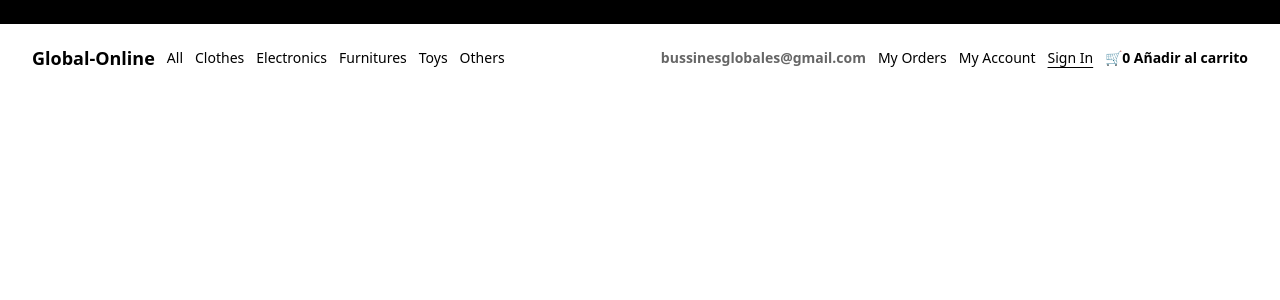
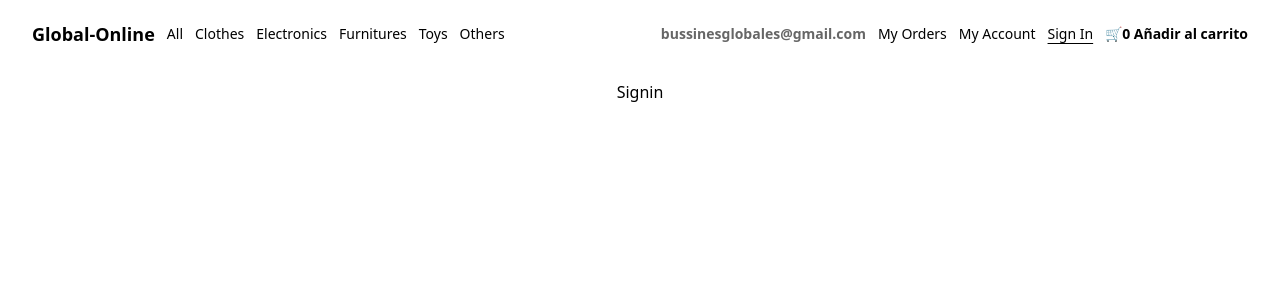
Before and after one commit to santi0804/E-commerce-Global, a React (Vite) app: page /sign-in in a window 1280 px wide. Shown: the top 300 px of the page. Built offline with nearby package versions, Linux system fonts and the light colour scheme.

Commit message:
Primer conmponent Layout

```diff
--- /dev/null
+++ b/src/Components/Layout/index.jsx
@@ -0,0 +1,13 @@
+
+
+const Layout = ({ children }) => {   // Encapsulamos el componente hijo o lo que venga  para mostrar.
+
+    return (
+
+        <div className="flex flex-col items-center mt-20">
+            {children}
+        </div>
+    )
+}
+
+export default Layout;
--- a/src/Components/Navbar/index.jsx
+++ b/src/Components/Navbar/index.jsx
@@ -6,7 +6,7 @@
 
 
     return (
-        <nav className="flex justify-between items-center fixed z-10 w-full py-5 px-8 text-sm font-light">
+        <nav className="flex justify-between items-center fixed z-10 top-0 w-full py-5 px-8 text-sm font-light">
             <ul className="flex items-center gap-3">
 
                 <li className="font-semibold text-lg">
--- a/src/Pages/Home/index.jsx
+++ b/src/Pages/Home/index.jsx
@@ -1,13 +1,14 @@
-
+import Layout from "../../Components/Layout";
 
 
 function Home() {
 
     return (
 
-        <div className="bg-orange-300">
+        <Layout>
             Home
-        </div>
+        </Layout>
+
     )
 }
 export default Home;
--- a/src/Pages/MyAccount/index.jsx
+++ b/src/Pages/MyAccount/index.jsx
@@ -1,13 +1,13 @@
-
+import Layout from "../../Components/Layout";
 
 
 function MyAccount() {
 
     return (
 
-        <div className="bg-black">
+        <Layout>
             MyAccount
-        </div>
+        </Layout>
     )
 }
 export default MyAccount;
--- a/src/Pages/MyOrder/index.jsx
+++ b/src/Pages/MyOrder/index.jsx
@@ -1,13 +1,13 @@
-
+import Layout from "../../Components/Layout";
 
 
 function MyOrder() {
 
     return (
 
-        <div className="bg-black">
+        <Layout>
             MyOrder
-        </div>
+        </Layout>
     )
 }
 export default MyOrder;
--- a/src/Pages/MyOrders/index.jsx
+++ b/src/Pages/MyOrders/index.jsx
@@ -1,13 +1,13 @@
-
+import Layout from "../../Components/Layout";
 
 
 function MyOrders() {
 
     return (
 
-        <div className="bg-black">
+        <Layout>
             MyOrders
-        </div>
+        </Layout>
     )
 }
 export default MyOrders;
--- a/src/Pages/NotFound/index.jsx
+++ b/src/Pages/NotFound/index.jsx
@@ -1,12 +1,13 @@
+import Layout from "../../Components/Layout";
 
 
 function NotFound() {
 
     return (
 
-        <div className="bg-black">
+        <Layout>
             NotFound
-        </div>
+        </Layout>
     )
 }
 export default NotFound;
--- a/src/Pages/Signin/index.jsx
+++ b/src/Pages/Signin/index.jsx
@@ -1,12 +1,13 @@
+import Layout from "../../Components/Layout";
 
 
 function Signin() {
 
     return (
 
-        <div className="bg-black">
+        <Layout>
             Signin
-        </div>
+        </Layout>
     )
 }
 export default Signin;
```
